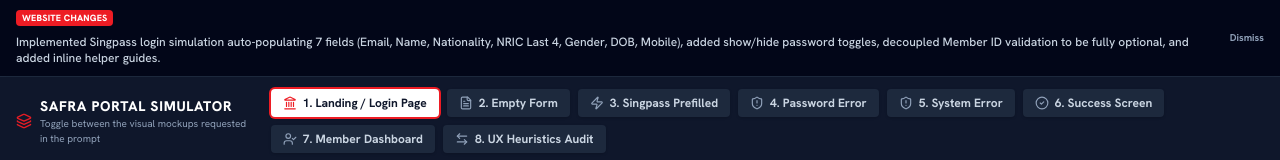
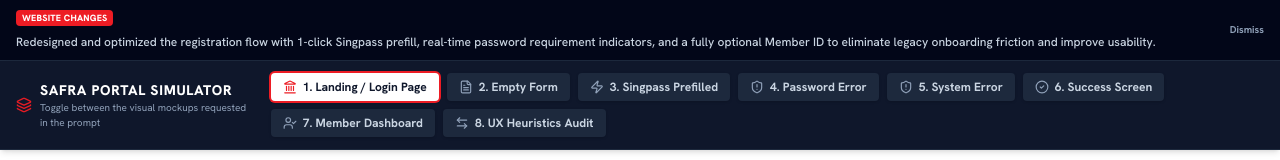
Before and after one commit to jonswk/SAFRA-modified2-demo, a React (Vite) app: page / in a window 1280 px wide. Shown: the top 160 px of the page. Built offline with nearby package versions, Linux system fonts and the light colour scheme.

Commit message:
feat: optimize registration and Singpass flow
Refined the onboarding process by implementing 1-click Singpass prefill, adding real-time password validation, and making Member ID optional to reduce user friction.

```diff
--- a/src/App.tsx
+++ b/src/App.tsx
@@ -50,7 +50,7 @@
           <div className="flex items-center gap-2 flex-wrap">
             <span className="bg-safra-red text-white text-[9px] font-black px-1.5 py-0.5 rounded tracking-wide uppercase">Website Changes</span>
             <span className="text-slate-300 font-medium">
-              Implemented Singpass login simulation auto-populating 7 fields (Email, Name, Nationality, NRIC Last 4, Gender, DOB, Mobile), added show/hide password toggles, decoupled Member ID validation to be fully optional, and added inline helper guides.
+              Redesigned and optimized the registration flow with 1-click Singpass prefill, real-time password requirement indicators, and a fully optional Member ID to eliminate legacy onboarding friction and improve usability.
             </span>
           </div>
           <button
```
